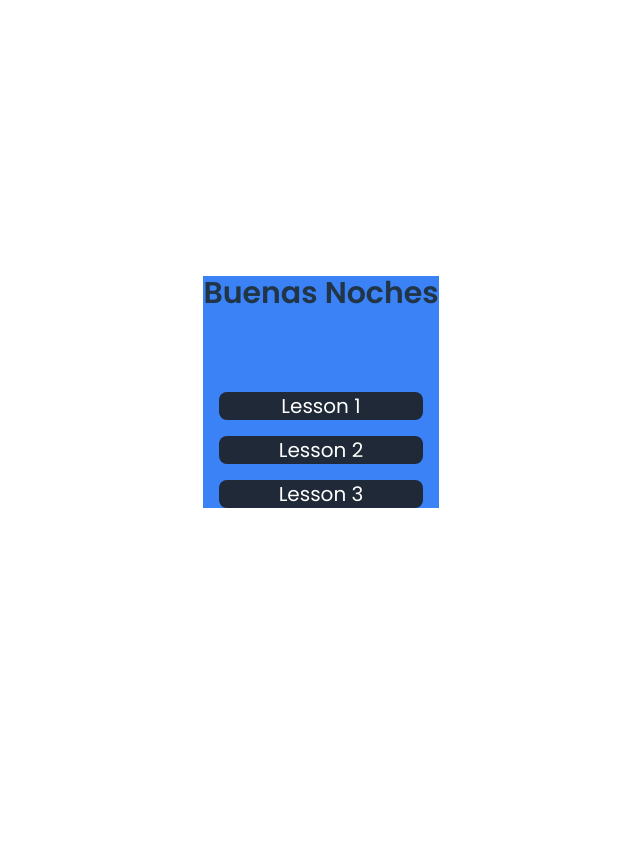
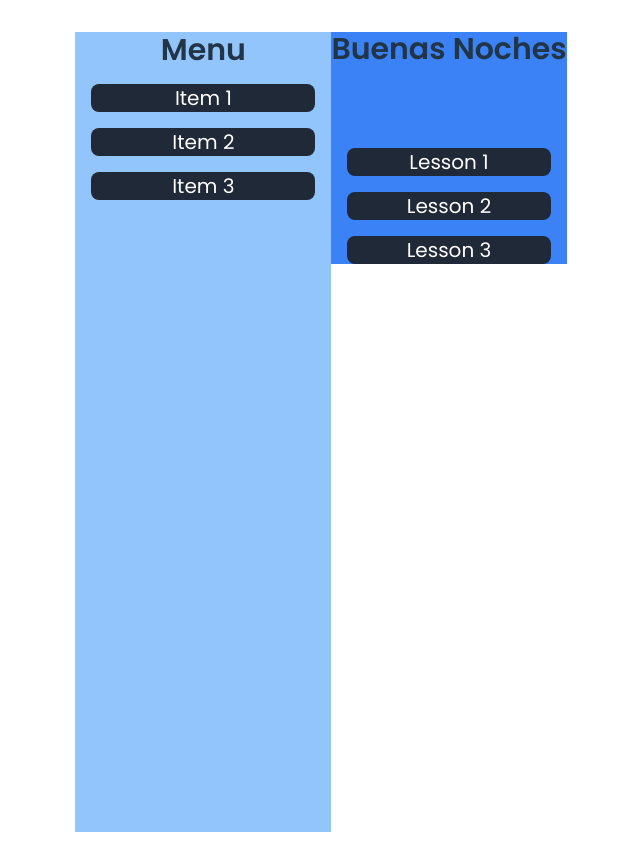
Before and after one commit to zhucs/buenas-tardes, a React (Vite) app: page / in a window 1280 px wide. Shown: the whole page, without its empty margins (319-959 px from the left). Before the commit the page ends 800 px from the top, so only its background shows below. Built offline with nearby package versions, Linux system fonts and the light colour scheme.

Commit message:
basic-lesson-page start sidebar

```diff
--- a/src/App.jsx
+++ b/src/App.jsx
@@ -1,16 +1,19 @@
-import { useState } from 'react'
-import reactLogo from './assets/react.svg'
 import './App.css'
-import { spanishLessons } from "./constants/index.js";
 
 import { BrowserRouter } from "react-router-dom";
 import Lesson from "./components/Lesson.jsx";
+import SideBarMenu from "./components/SideBarMenu.jsx";
 
 const App = () => {
     return (
         <BrowserRouter>
-            <div className=''>
-                <Lesson/>
+            <div className='flex'>
+                <div className={`bg-blue-300 w-64 h-screen`}>
+                    <SideBarMenu/>
+                </div>
+                <div className={`flex-grow`}>
+                    <Lesson/>
+                </div>
             </div>
         </BrowserRouter>
     );
--- /dev/null
+++ b/src/components/SideBarMenu.jsx
@@ -0,0 +1,33 @@
+import '../App.css'
+import { sidebarItems } from "../constants/index.js";
+
+import { BrowserRouter } from "react-router-dom";
+
+const SideBarMenu = () => {
+    return (
+        <div className="flex">
+            <div className="w-64 bg-blue-300">
+                <div>
+                    <div>
+                        <h3 className="text-center font-semibold text-3xl">Menu</h3>
+                    </div>
+                    <div>
+                        <ul className="">
+                            {sidebarItems.map((sidebarItem) => (
+                                <li
+                                    key={sidebarItem.id}
+                                    className="text-center cursor-pointer bg-gray-800 m-4 rounded-lg transition-transform hover:scale-105 text-white text-xl"
+                                >
+                                    {sidebarItem.title}
+                                </li>
+                            ))}
+                        </ul>
+                    </div>
+                </div>
+            </div>
+        </div>
+
+    );
+}
+
+export default SideBarMenu;
--- a/src/constants/index.js
+++ b/src/constants/index.js
@@ -11,6 +11,21 @@ const spanishLessons = [
         id: 3,
         title: "Lesson 3",
     },
+];
+
+const sidebarItems = [
+    {
+        id: 1,
+        title: "Item 1",
+    },
+    {
+        id: 2,
+        title: "Item 2",
+    },
+    {
+        id: 3,
+        title: "Item 3",
+    },
 ]
 
-export { spanishLessons };
+export { spanishLessons, sidebarItems };
```
